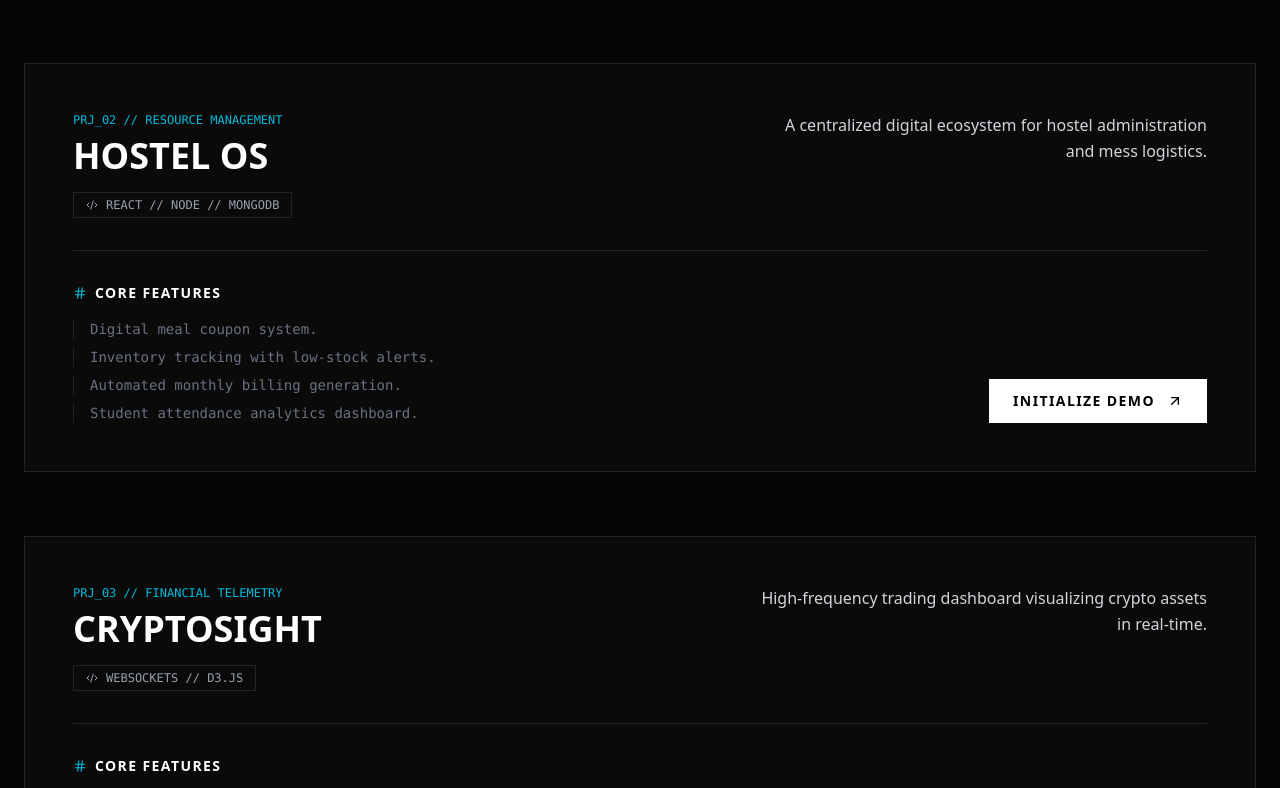
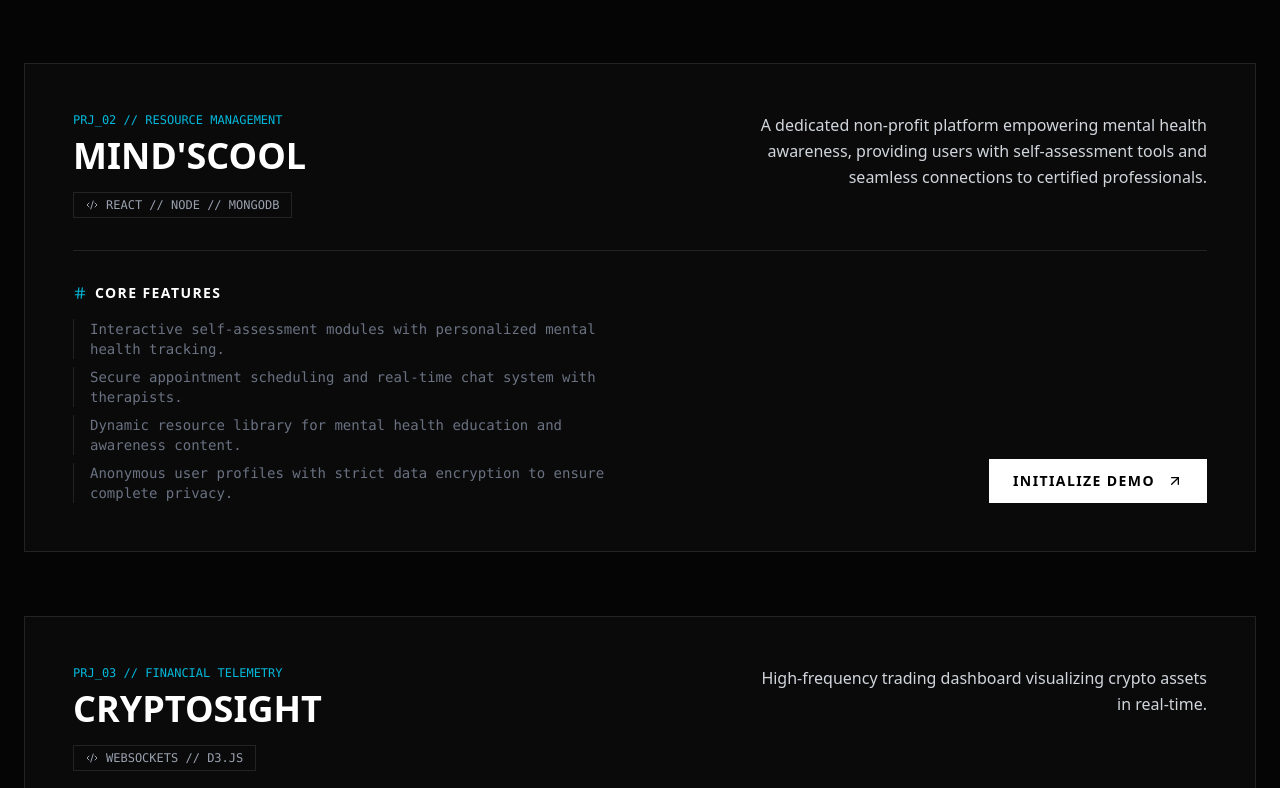
Before and after one commit to vermaaditya17/Aditya-Portfolio-2026, a React (Vite) app: page / in a window 1280 px wide. Shown: the part 4152-4940 px from the top of the page. Built offline with nearby package versions, Linux system fonts and the light colour scheme.

Commit message:
update project feature

```diff
--- a/package.json
+++ b/package.json
@@ -13,7 +13,7 @@
     "@react-three/drei": "^10.7.7",
     "@react-three/fiber": "^9.5.0",
     "@tailwindcss/vite": "^4.1.18",
-    "framer-motion": "^12.26.2",
+    "framer-motion": "^12.38.0",
     "lucide-react": "^0.562.0",
     "maath": "^0.10.8",
     "react": "^19.2.0",
--- a/src/App.jsx
+++ b/src/App.jsx
@@ -6,6 +6,8 @@ import {
   ShieldCheck, GitBranch, Coffee, Briefcase, Braces, FileCode, Command,
   Hash, HardDrive, Share2
 } from 'lucide-react';
+import EXPERIENCE from './data/Experience';
+import PROJECTS  from './data/Project';
 
 // --- 1. DATA CONFIGURATION ---
 
@@ -35,86 +37,7 @@ const SKILLS_CATEGORIES = [
   }
 ];
 
-const EXPERIENCE = [
-  {
-    id: "EXP_01",
-    role: "Full Stack Intern",
-    company: "ANNOVA",
-    period: "JUN 2025 - DEC 2025",
-    desc: "Deployed to production environment. Engineered scalable microservices.",
-    points: [
-      "Optimized React component rendering cycles, improving dashboard latency by 35%.",
-      "Integrated secure payment gateways and OAuth2 authentication flows.",
-      "Collaborated with senior engineers to migrate legacy code to modern MERN standards."
-    ]
-  },
-  {
-    id: "EXP_02",
-    role: "MERN Trainee",
-    company: "CODE BETTER INSTITUTE",
-    period: "2024",
-    desc: "Intensive bootcamp focused on Advanced Data Structures and System Architecture.",
-    points: [
-      "Mastered MongoDB aggregation pipelines for complex data analytics.",
-      "Built 5+ capstone projects demonstrating CRUD, Real-time updates, and Auth.",
-      "Solved 200+ DSA problems in JavaScript to strengthen core logic."
-    ]
-  },
-  {
-    id: "EXP_03",
-    role: "B.Tech (CSE)",
-    company: "IPS ACADEMY",
-    period: "2022 - 2026",
-    desc: "Academic foundation in Computer Science Engineering.",
-    points: [
-      "Specialization in Web Technologies and Database Management Systems.",
-      "Lead Organizer for Tech-Fest 2024.",
-      "Consistent academic performer with focus on practical implementation."
-    ]
-  }
-];
 
-const PROJECTS = [
-  {
-    id: "PRJ_01",
-    title: "QGEN AI",
-    category: "ARTIFICIAL INTELLIGENCE",
-    tech: "MERN // OPENAI // TAILWIND",
-    desc: "An autonomous agent transforming natural language prompts into executable SQL queries.",
-    features: [
-      "Natural Language Processing (NLP) integration.",
-      "Real-time database schema mapping.",
-      "Automated query optimization engine.",
-      "Export results to CSV/JSON."
-    ]
-  },
-  {
-    id: "PRJ_02",
-    title: "HOSTEL OS",
-    category: "RESOURCE MANAGEMENT",
-    tech: "REACT // NODE // MONGODB",
-    desc: "A centralized digital ecosystem for hostel administration and mess logistics.",
-    features: [
-      "Digital meal coupon system.",
-      "Inventory tracking with low-stock alerts.",
-      "Automated monthly billing generation.",
-      "Student attendance analytics dashboard."
-    ]
-  },
-  {
-    id: "PRJ_03",
-    title: "CRYPTOSIGHT",
-    category: "FINANCIAL TELEMETRY",
-    tech: "WEBSOCKETS // D3.JS",
-    desc: "High-frequency trading dashboard visualizing crypto assets in real-time.",
-    features: [
-      "Sub-millisecond WebSocket data streams.",
-      "Interactive candlestick charts via D3.js.",
-      "Live order book visualization.",
-      "Price alert notifications."
-    ]
-  }
-];
 
 // --- 2. UTILITY COMPONENTS ---
 
@@ -381,9 +304,14 @@ const Projects = () => {
                 </ul>
               </div>
               <div className="flex items-end justify-start md:justify-end">
-                <button className="flex items-center gap-3 bg-white text-black font-bold px-6 py-3 hover:bg-cyan-400 transition-colors uppercase text-sm tracking-widest">
-                  Initialize Demo <ArrowUpRight size={16} />
-                </button>
+              <a
+  href={proj.link}
+  target="_blank"
+  rel="noopener noreferrer"
+  className="flex items-center gap-3 bg-white text-black font-bold px-6 py-3 hover:bg-cyan-400 transition-colors uppercase text-sm tracking-widest w-fit"
+>
+  Initialize Demo <ArrowUpRight size={16} />
+</a>
               </div>
             </div>
           </Card>
--- /dev/null
+++ b/src/data/Experience.js
@@ -0,0 +1,40 @@
+
+const EXPERIENCE = [
+  {
+    id: "EXP_01",
+    role: "Full Stack Intern",
+    company: "ANNOVA",
+    period: "JUN 2025 - DEC 2025",
+    desc: "Deployed to production environment. Engineered scalable microservices.",
+    points: [
+      "Optimized React component rendering cycles, improving dashboard latency by 35%.",
+      "Integrated secure payment gateways and OAuth2 authentication flows.",
+      "Collaborated with senior engineers to migrate legacy code to modern MERN standards."
+    ]
+  },
+  {
+    id: "EXP_02",
+    role: "MERN Trainee",
+    company: "CODE BETTER INSTITUTE",
+    period: "2024",
+    desc: "Intensive bootcamp focused on Advanced Data Structures and System Architecture.",
+    points: [
+      "Mastered MongoDB aggregation pipelines for complex data analytics.",
+      "Built 5+ capstone projects demonstrating CRUD, Real-time updates, and Auth.",
+      "Solved 200+ DSA problems in JavaScript to strengthen core logic."
+    ]
+  },
+  {
+    id: "EXP_03",
+    role: "B.Tech (CSE)",
+    company: "IPS ACADEMY",
+    period: "2022 - 2026",
+    desc: "Academic foundation in Computer Science Engineering.",
+    points: [
+      "Specialization in Web Technologies and Database Management Systems.",
+      "Lead Organizer for Tech-Fest 2024.",
+      "Consistent academic performer with focus on practical implementation."
+    ]
+  }
+];
+export default EXPERIENCE
--- /dev/null
+++ b/src/data/Project.js
@@ -0,0 +1,46 @@
+import { Projector } from "lucide-react";
+
+const PROJECTS = [
+  {
+    id: "PRJ_01",
+    title: "QGEN AI",
+    category: "ARTIFICIAL INTELLIGENCE",
+    tech: "MERN // OPENAI // TAILWIND",
+    desc: "An autonomous agent transforming natural language prompts into executable SQL queries.",
+    features: [
+      "Natural Language Processing (NLP) integration.",
+      "Real-time database schema mapping.",
+      "Automated query optimization engine.",
+      "Export results to CSV/JSON.",
+    ],
+    link:"https://qgen-frontend1.onrender.com/"
+  },
+  {
+    id: "PRJ_02",
+    title: "MIND'SCOOL",
+    category: "RESOURCE MANAGEMENT",
+    tech: "REACT // NODE // MONGODB",
+    desc: "A dedicated non-profit platform empowering mental health awareness, providing users with self-assessment tools and seamless connections to certified professionals.",
+    features: [
+      "Interactive self-assessment modules with personalized mental health tracking.",
+      "Secure appointment scheduling and real-time chat system with therapists.",
+      "Dynamic resource library for mental health education and awareness content.",
+      "Anonymous user profiles with strict data encryption to ensure complete privacy."
+    ],
+    link:"https://minor-front.onrender.com/"
+  },
+  {
+    id: "PRJ_03",
+    title: "CRYPTOSIGHT",
+    category: "FINANCIAL TELEMETRY",
+    tech: "WEBSOCKETS // D3.JS",
+    desc: "High-frequency trading dashboard visualizing crypto assets in real-time.",
+    features: [
+      "Sub-millisecond WebSocket data streams.",
+      "Interactive candlestick charts via D3.js.",
+      "Live order book visualization.",
+      "Price alert notifications."
+    ]
+  }
+];
+export default PROJECTS
```
Also changed, not shown: 1 other file (tests, documents, lock files or other folders).
